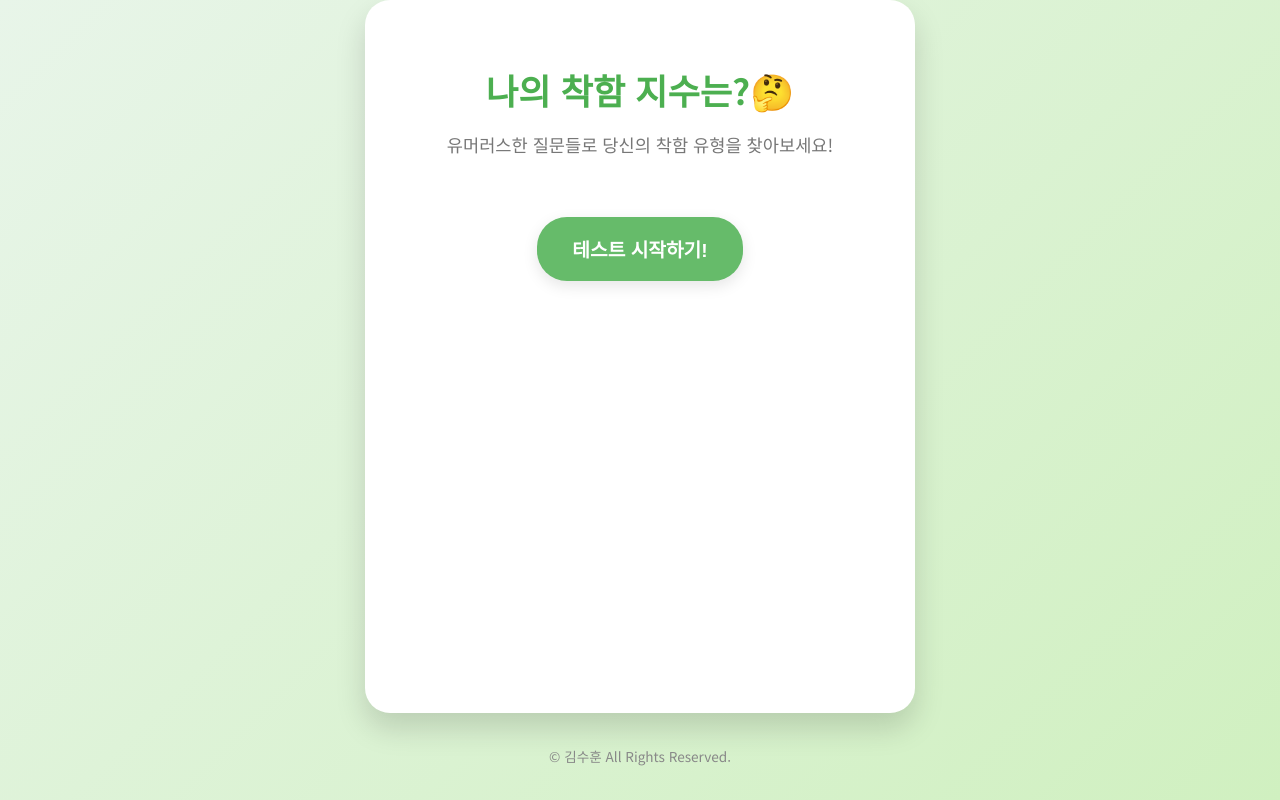
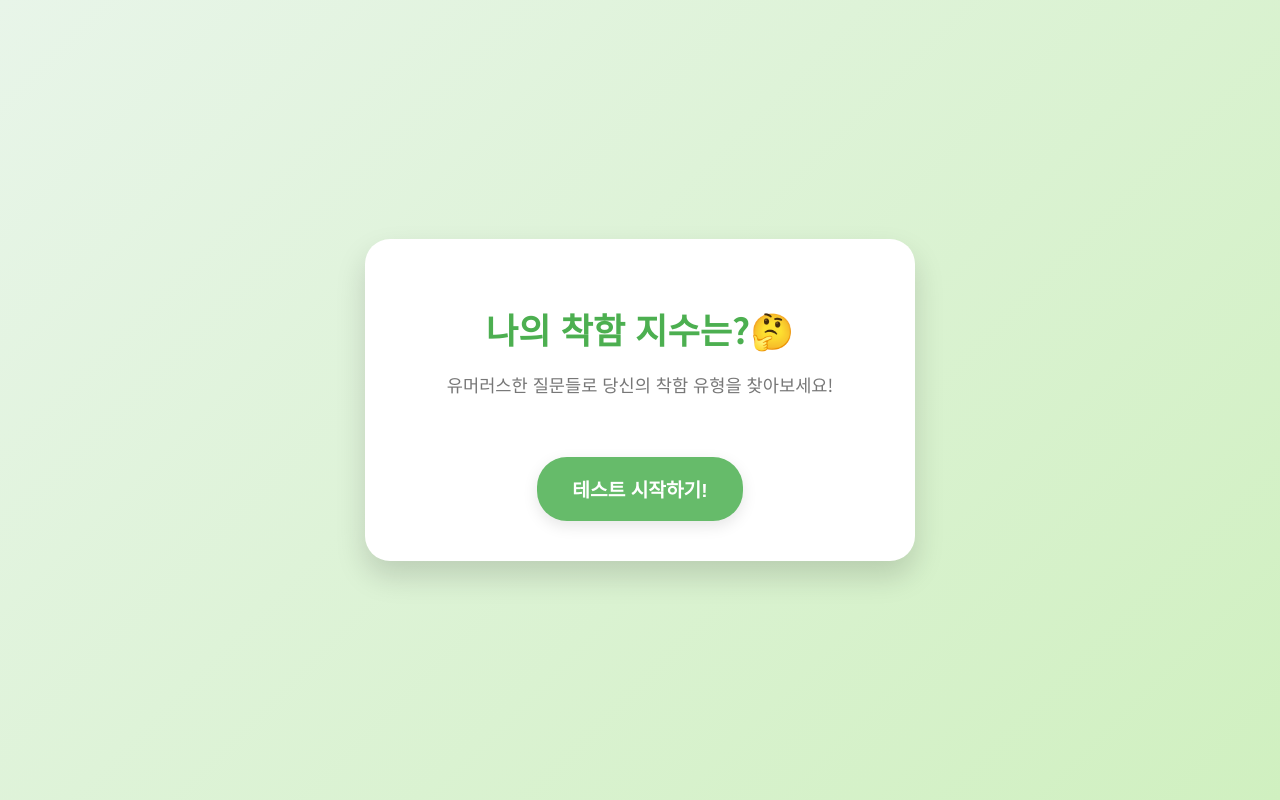
Before and after one commit to Sooni95/kindness-test-app, a plain HTML site: page index.html in a window 1280 px wide. Drawn offline with Linux system fonts and the light colour scheme.

Commit message:
Add files via upload

```diff
--- a/index.html
+++ b/index.html
@@ -45,9 +45,5 @@
         </section>
     </div>
 
-    <footer>
-        <p>&copy; 김수훈 All Rights Reserved.</p>
-    </footer>
-
     <script src="script.js"></script> </body>
 </html>
--- a/style.css
+++ b/style.css
@@ -7,11 +7,10 @@ body {
     color: #333;
     background: linear-gradient(135deg, #e8f5e9, #d0f0c0);
     display: flex; /* body를 flex 컨테이너로 설정 */
-    flex-direction: column; /* 자식 요소들을 세로로 배치 */
+    justify-content: center; /* 수평 중앙 정렬 */
+    align-items: center; /* 수직 중앙 정렬 */
     min-height: 100vh; /* 뷰포트 높이만큼 최소 높이 설정 */
     overflow-x: hidden; /* 가로 스크롤 방지 */
-    justify-content: center; /* 수직 방향으로 콘텐츠 중앙 정렬 */
-    align-items: center; /* 수평 방향으로 콘텐츠 중앙 정렬 */
 }
 
 #app-container {
@@ -24,13 +23,6 @@ body {
     max-width: 550px;
     box-sizing: border-box;
     animation: fadeIn 0.8s ease-out;
-    /* app-container 내부의 내용들을 flex로 배치하여 정렬 */
-    display: flex;
-    flex-direction: column;
-    justify-content: flex-start; /* 콘텐츠를 위쪽부터 채움 */
-    align-items: center; /* 내부 콘텐츠를 수평 중앙 정렬 */
-    flex-grow: 1; /* 남은 공간을 채워서 푸터가 아래로 가도록 */
-    margin: auto; /* body 내에서 app-container 자체를 중앙으로 정렬 */
 }
 
 @keyframes fadeIn {
@@ -201,16 +193,7 @@ button:disabled {
     box-shadow: inset 0 2px 5px rgba(0, 0, 0, 0.05);
 }
 
-/* 푸터 (저작권) 스타일 */
-footer {
-    margin-top: auto; /* app-container가 남은 공간을 채우고 푸터가 바닥으로 밀려남 */
-    padding: 20px;
-    font-size: 0.85em;
-    color: #888;
-    text-align: center;
-    width: 100%;
-    box-sizing: border-box;
-}
+/* 저작권 푸터 관련 스타일이 제거되었습니다. */
 
 /* 반응형 디자인을 위한 미디어 쿼리 */
 @media (max-width: 600px) {
@@ -295,9 +278,5 @@ footer {
         border-radius: 8px;
     }
 
-    footer {
-        margin-top: 30px; /* 모바일 푸터 상단 여백 조절 */
-        padding: 15px;
-        font-size: 0.8em;
-    }
+    /* 푸터 스타일도 제거되었으므로 모바일 미디어 쿼리에서 푸터 관련 스타일도 제거했습니다. */
 }
```
